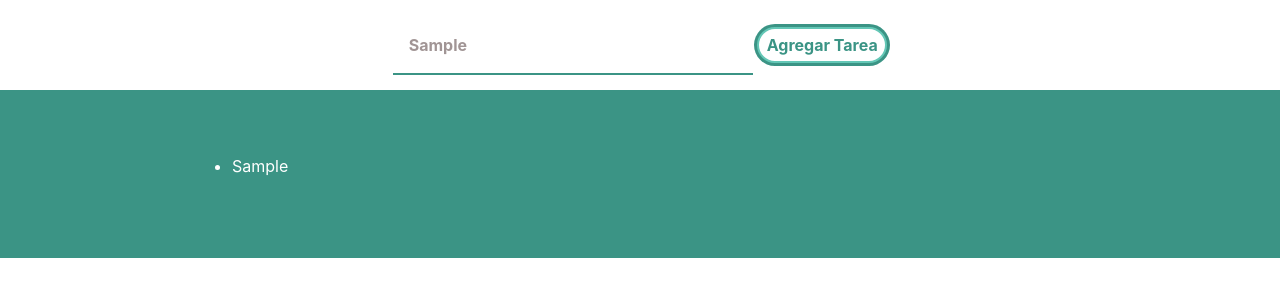
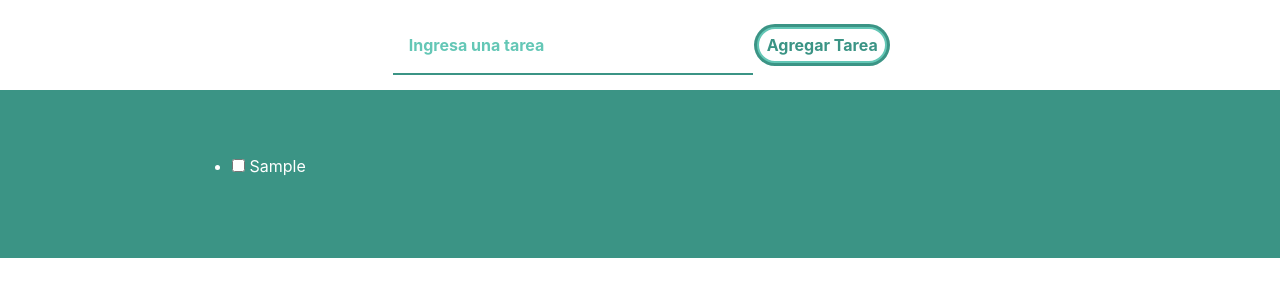
Before and after one commit to maribelsainz/ToDoListVUE, a plain HTML site: page index.html in a window 1280 px wide. Both pictures are taken after typing "Sample" into the empty fields and a click on the button "Agregar Tarea". Shown: the part 91-388 px from the top of the page. Drawn offline with nearby package versions, Linux system fonts and the light colour scheme.

Commit message:
check_done_tachando_item_de_todo

```diff
--- a/app.js
+++ b/app.js
@@ -11,6 +11,8 @@ const app = new Vue({
         titleItem: this.nuevoTodo,
         done: false
       })
+      // Esto limpia la barra del input después de agregar una tarea.
+      this.nuevoTodo = '';
     }
   }
 });
--- a/index.html
+++ b/index.html
@@ -24,7 +24,9 @@
 
     <section class="listar_tarea">
       <ul>
-        <li v-for="todo in todos">{{todo.titleItem}}</li>
+        <li v-for="todo in todos">
+          <input type="checkbox" v-model="todo.done">
+          <span :class="{done: todo.done}">{{todo.titleItem}}</span></li>
       </ul>
     </section>
   </main>
--- a/style.css
+++ b/style.css
@@ -58,3 +58,7 @@ button.button__agregar:active {
   background-color: rgb(59, 148, 133);
   color: white;
 }
+
+.done {
+  text-decoration: line-through;
+}
```
